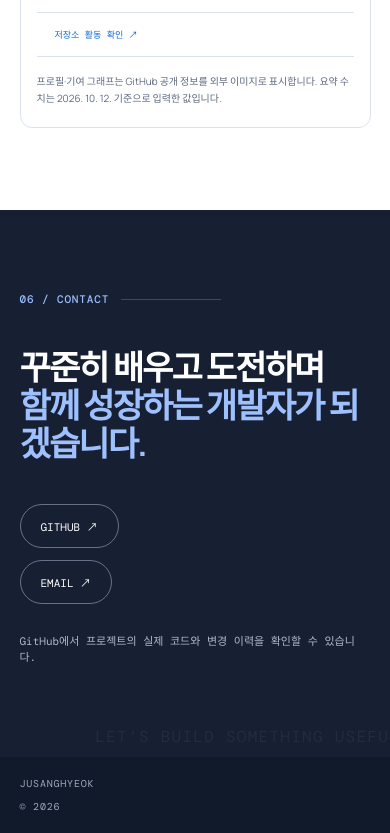
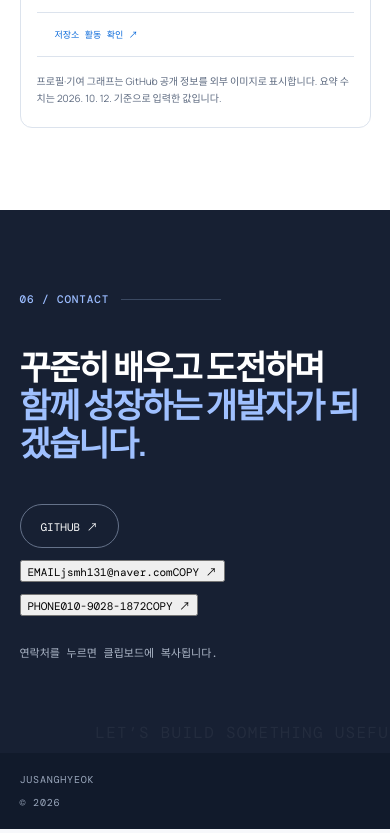
Before and after one commit to zuzusnasna/portfolio, a plain HTML site: page index.html in a window 390 px wide. Shown: the part 11033-11866 px from the top of the page. Drawn offline with nearby package versions, Linux system fonts and the light colour scheme.

Commit message:
feat: add copyable email and phone contact details

```diff
--- a/index.html
+++ b/index.html
@@ -29,6 +29,6 @@
 </div>
 <div class="contribution-panel"><div class="contribution-heading"><div><span class="github-kicker">CONTRIBUTION ACTIVITY</span><h3>실시간 공개 활동</h3></div><span class="activity-date">2026. 10. 12.</span></div><a class="contribution-graph" href="https://github.com/zuzusnasna" target="_blank" rel="noreferrer" aria-label="GitHub contribution graph 열기"><img src="https://ghchart.rshah.org/zuzusnasna" alt="zuzusnasna GitHub contribution graph"></a><div class="activity-stats"><div><strong>27</strong><span>Recent pushes</span></div><div><strong>3</strong><span>Active repositories</span></div><a href="https://github.com/zuzusnasna?tab=repositories" target="_blank" rel="noreferrer">저장소 활동 확인 ↗</a></div><p class="github-note">프로필·기여 그래프는 GitHub 공개 정보를 외부 이미지로 표시합니다. 요약 수치는 2026. 10. 12. 기준으로 입력한 값입니다.</p></div>
 </section>
-<section id="contact" class="section contact"><div class="section-label">06 / CONTACT</div><h2>꾸준히 배우고 도전하며<br><em>함께 성장하는 개발자가 되겠습니다.</em></h2><div class="contact-links"><a href="https://github.com/zuzusnasna" target="_blank" rel="noreferrer">GITHUB ↗</a><a href="mailto:">EMAIL ↗</a></div><p class="small">GitHub에서 프로젝트의 실제 코드와 변경 이력을 확인할 수 있습니다.</p></section>
+<section id="contact" class="section contact"><div class="section-label">06 / CONTACT</div><h2>꾸준히 배우고 도전하며<br><em>함께 성장하는 개발자가 되겠습니다.</em></h2><div class="contact-links"><a href="https://github.com/zuzusnasna" target="_blank" rel="noreferrer">GITHUB ↗</a><button class="contact-copy" type="button" data-copy="jsmh131@naver.com"><span class="contact-copy-label">EMAIL</span><span>jsmh131@naver.com</span><span class="copy-action">COPY ↗</span></button><button class="contact-copy" type="button" data-copy="01090281872"><span class="contact-copy-label">PHONE</span><span>010-9028-1872</span><span class="copy-action">COPY ↗</span></button></div><p class="copy-feedback" aria-live="polite"></p><p class="small">연락처를 누르면 클립보드에 복사됩니다.</p></section>
 </main><footer><span>JUSANGHYEOK</span><span>© 2026</span></footer><script src="script.js"></script><script src="project-links.js"></script>
 </body></html>
```
